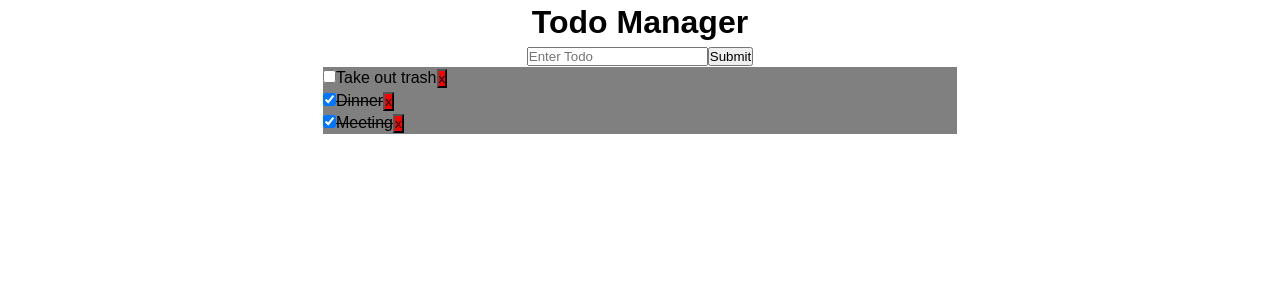
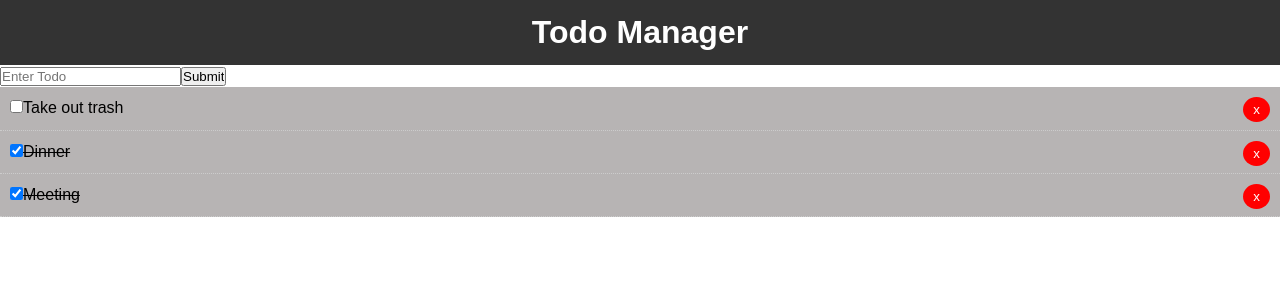
Before and after one commit to Palakash27/Todo-List, a React (Create React App) app: page / in a window 1280 px wide. Shown: the top 300 px of the page. Built offline with nearby package versions, Linux system fonts and the light colour scheme.

Commit message:
Refractor and Add delete todo

```diff
--- a/src/App.css
+++ b/src/App.css
@@ -13,11 +13,3 @@ a {
   color: #333;
   text-decoration: none;
 }
-
-.App {
-  text-align: center;
-}
-.TodoList {
-  text-align: left;
-  margin: 0px 323px 100px 323px;
-}
--- a/src/App.js
+++ b/src/App.js
@@ -1,5 +1,6 @@
 import React, { Component } from "react";
 import TodoForm from "./components/TodoForm";
+import Header from "./components/layout/Header";
 import "./App.css";
 import Todos from "./components/Todos";
 
@@ -30,29 +31,41 @@ class App extends Component {
     this.setState({ todos });
   };
 
-  checkboxChanged = (event, todoId) => {
-    let todos = this.state.todos;
-    todos = todos.map(todo => {
-      if (todo.id === todoId) {
-        todo.completed = !todo.completed;
-      }
-      return todo;
+  checkboxChanged = todoId => {
+    // let todos = this.state.todos;
+    // todos = todos.map(todo => {
+    //   if (todo.id === todoId) {
+    //     todo.completed = !todo.completed;
+    //   }
+    //   return todo;
+    // });
+
+    // this.setState({ todos });
+    this.setState({
+      todos: this.state.todos.map(todo => {
+        if (todo.id === todoId) {
+          todo.completed = !todo.completed;
+        }
+        return todo;
+      })
     });
-
-    this.setState({ todos });
-    // console.log(todos);
   };
-
+  delTodo = id => {
+    this.setState({
+      todos: [...this.state.todos.filter(todo => todo.id !== id)]
+    });
+  };
   render() {
     return (
       <div className="App">
-        <h1>Todo Manager</h1>
+        <Header />
         <TodoForm todo={this.state.todos} addTodo={this.addTodo} />
         <div className="TodoList">
           <Todos
             style={{ textAlign: "right" }}
             todos={this.state.todos}
             checkboxChanged={this.checkboxChanged}
+            delTodo={this.delTodo}
           />
         </div>
       </div>
--- a/src/components/TodoItem.js
+++ b/src/components/TodoItem.js
@@ -1,32 +1,31 @@
 import React, { Component } from "react";
 
 export class TodoItem extends Component {
-  completedStyle = () => {
-    if (this.props.todo.completed) {
-      return { textDecoration: "line-through" };
-    } else {
-      return { textDecoration: "" };
-    }
+  completedStyle = completed => {
+    return {
+      backgroundColor: "rgb(183, 180, 180)",
+      padding: "10px",
+      borderBottom: "1px #ccc dotted",
+      textDecoration: completed ? "line-through" : "none"
+    };
   };
   render() {
+    const { id, title, completed } = this.props.todo;
     return (
-      <div style={{ backgroundColor: "gray" }}>
+      <div style={this.completedStyle(completed)}>
         <span>
           <input
             type="checkbox"
-            defaultChecked={this.props.todo.completed}
-            onChange={e => this.props.checkboxChanged(e, this.props.todo.id)}
+            defaultChecked={completed}
+            // onChange={e => this.props.checkboxChanged(e, id)}
+            onChange={this.props.checkboxChanged.bind(this, id)}
           />
         </span>
-        <span id={this.props.todo.id} style={this.completedStyle()}>
-          {this.props.todo.title}
-        </span>
+        <span>{title}</span>
         <span>
           <button
-            style={{ backgroundColor: "red", color: "black" }}
-            onClick={() => {
-              console.log("delete button clicked of ID -", this.props.todo.id);
-            }}
+            style={buttonStyle}
+            onClick={this.props.delTodo.bind(this, id)}
           >
             x
           </button>
@@ -35,4 +34,13 @@ export class TodoItem extends Component {
     );
   }
 }
+const buttonStyle = {
+  backgroundColor: "#ff0000",
+  color: "#fff",
+  border: "none",
+  padding: "5px 10px",
+  borderRadius: "50%",
+  cursor: "pointer",
+  float: "right"
+};
 export default TodoItem;
--- a/src/components/Todos.js
+++ b/src/components/Todos.js
@@ -7,6 +7,7 @@ class Todos extends Component {
         key={todo.id}
         todo={todo}
         checkboxChanged={this.props.checkboxChanged}
+        delTodo={this.props.delTodo}
       />
     ));
   }
--- /dev/null
+++ b/src/components/layout/Header.js
@@ -0,0 +1,16 @@
+import React from "react";
+
+function Header() {
+  return (
+    <header style={headerStyle}>
+      <h1>Todo Manager</h1>
+    </header>
+  );
+}
+const headerStyle = {
+  background: "#333",
+  color: "#fff",
+  textAlign: "center",
+  padding: "10px"
+};
+export default Header;
```
